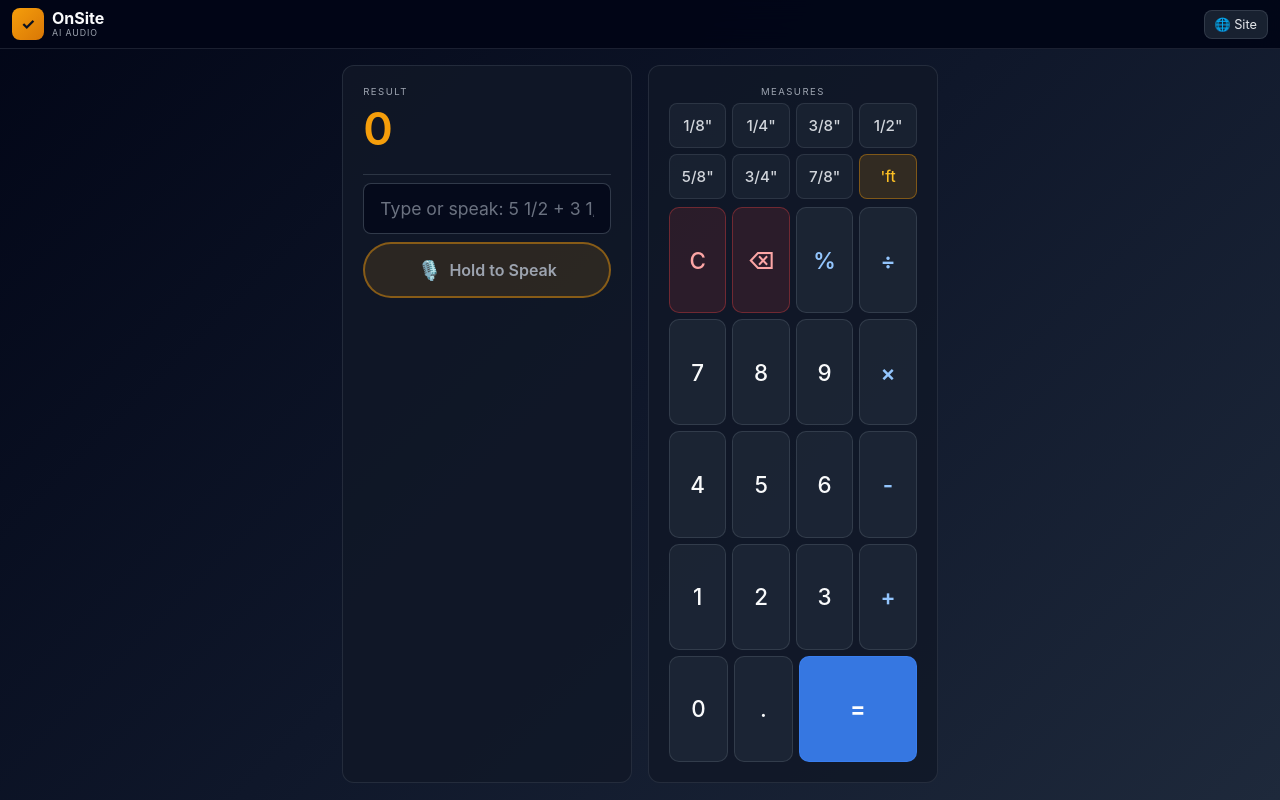
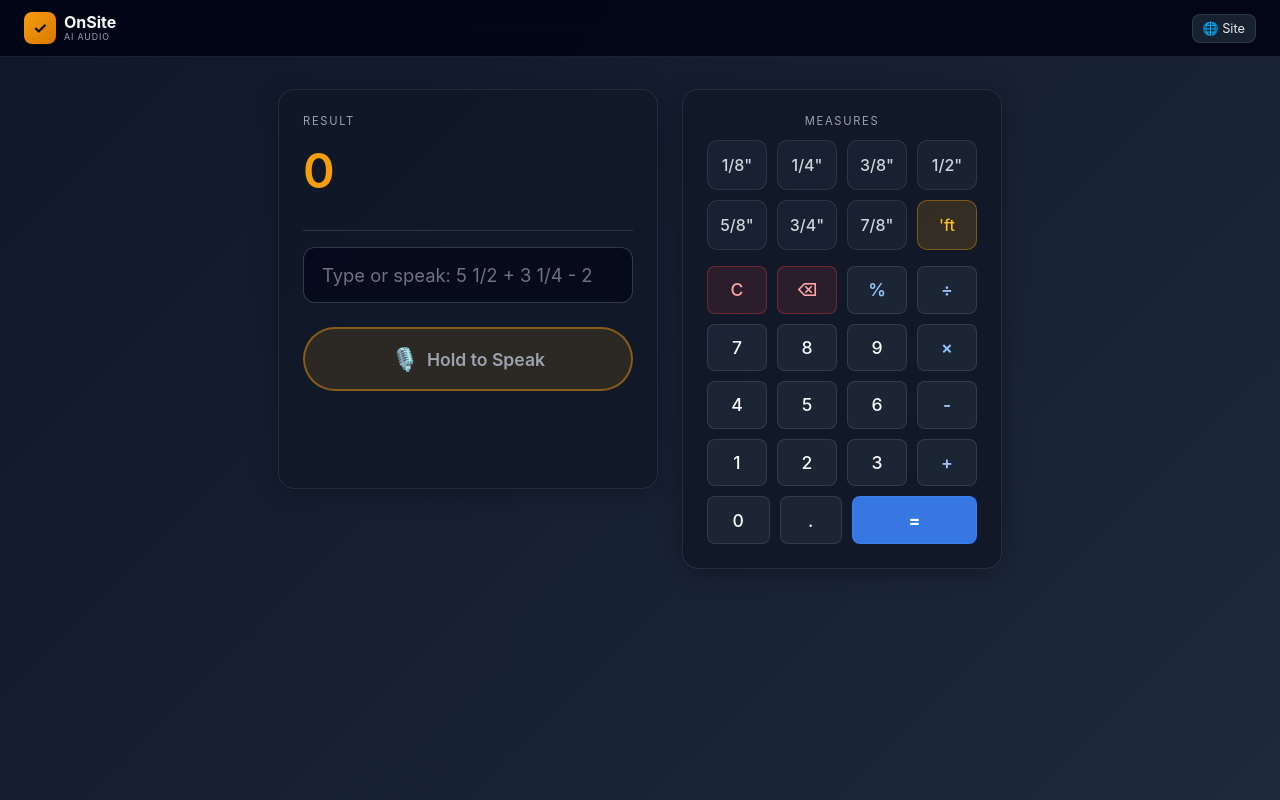
Before and after one commit to cristomp0087/onsite-calculator-apps, a React (Vite) app: page / in a window 1280 px wide. Built offline with nearby package versions, Linux system fonts and the light colour scheme.

Commit message:
upp css desktop

```diff
--- a/src/App.css
+++ b/src/App.css
@@ -332,54 +332,142 @@
 }
 
 /* ============================================
-   DESKTOP: Layout lado a lado
+   DESKTOP: Layout lado a lado melhorado
    ============================================ */
 @media (min-width: 768px) {
+  .app {
+    background: linear-gradient(135deg, #0f172a 0%, #1e293b 100%);
+  }
+
+  .header {
+    padding: 12px 24px;
+  }
+
   .main {
     flex-direction: row;
-    max-width: 900px;
+    justify-content: center;
+    align-items: flex-start;
+    max-width: 1000px;
     margin: 0 auto;
-    padding: 16px;
-    gap: 16px;
+    padding: 32px 24px;
+    gap: 24px;
+    height: auto;
+    max-height: none;
+    overflow: visible;
   }
 
-  .left-card, .right-card {
-    flex: 1;
+  /* Left card: Display e Voice - largura fixa */
+  .left-card {
+    flex: 0 0 380px;
+    min-height: 400px;
+  }
+
+  /* Right card: Keypad - largura fixa */
+  .right-card {
+    flex: 0 0 320px;
+    min-height: 480px;
   }
 
   .card {
-    padding: 20px;
+    padding: 24px;
+    border-radius: 16px;
+    box-shadow: 0 4px 24px rgba(0, 0, 0, 0.3);
   }
 
   .display-section {
-    min-height: 80px;
-    max-height: 80px;
+    min-height: 100px;
+    max-height: 100px;
+  }
+
+  .display-label {
+    font-size: 0.7rem;
+    margin-bottom: 8px;
   }
 
   .display {
-    font-size: 2.8rem;
-    height: 56px;
-    line-height: 56px;
+    font-size: 3rem;
+    height: 70px;
+    line-height: 70px;
+  }
+
+  .divider {
+    margin: 16px 0;
   }
 
   .expression-input {
-    padding: 14px 16px;
-    font-size: 1.1rem;
+    padding: 16px 18px;
+    font-size: 1.15rem;
+    margin-bottom: 16px;
+    border-radius: 12px;
   }
 
   .voice-btn {
-    padding: 14px 24px;
+    padding: 16px 28px;
+    font-size: 1.1rem;
+    margin-top: 8px;
+  }
+
+  .voice-icon {
+    font-size: 1.4rem;
+  }
+
+  .memory {
+    margin-top: 16px;
+    padding-top: 12px;
     font-size: 1rem;
   }
 
+  .fraction-label {
+    font-size: 0.7rem;
+    margin-bottom: 12px;
+  }
+
+  .fraction-pad {
+    gap: 10px;
+    margin-bottom: 16px;
+  }
+
   .frac-btn {
-    padding: 12px 4px;
-    font-size: 0.95rem;
+    padding: 14px 8px;
+    font-size: 1rem;
+    border-radius: 10px;
+  }
+
+  .frac-btn:hover {
+    background: rgba(31, 41, 55, 0.9);
+    border-color: rgba(75, 85, 99, 0.7);
+  }
+
+  .frac-btn.feet:hover {
+    background: rgba(245, 158, 11, 0.25);
+  }
+
+  .keypad {
+    gap: 10px;
+  }
+
+  .keypad-row {
+    gap: 10px;
   }
 
   .key {
-    padding: 18px 0;
-    font-size: 1.4rem;
+    padding: 20px 0;
+    font-size: 1.5rem;
+    border-radius: 12px;
+    transition: all 0.15s;
+  }
+
+  .key:hover {
+    background: rgba(31, 41, 55, 1);
+    transform: translateY(-1px);
+  }
+
+  .key.danger:hover {
+    background: rgba(239, 68, 68, 0.2);
+  }
+
+  .key.equals:hover {
+    background: rgba(59, 130, 246, 1);
   }
 }
 
```
